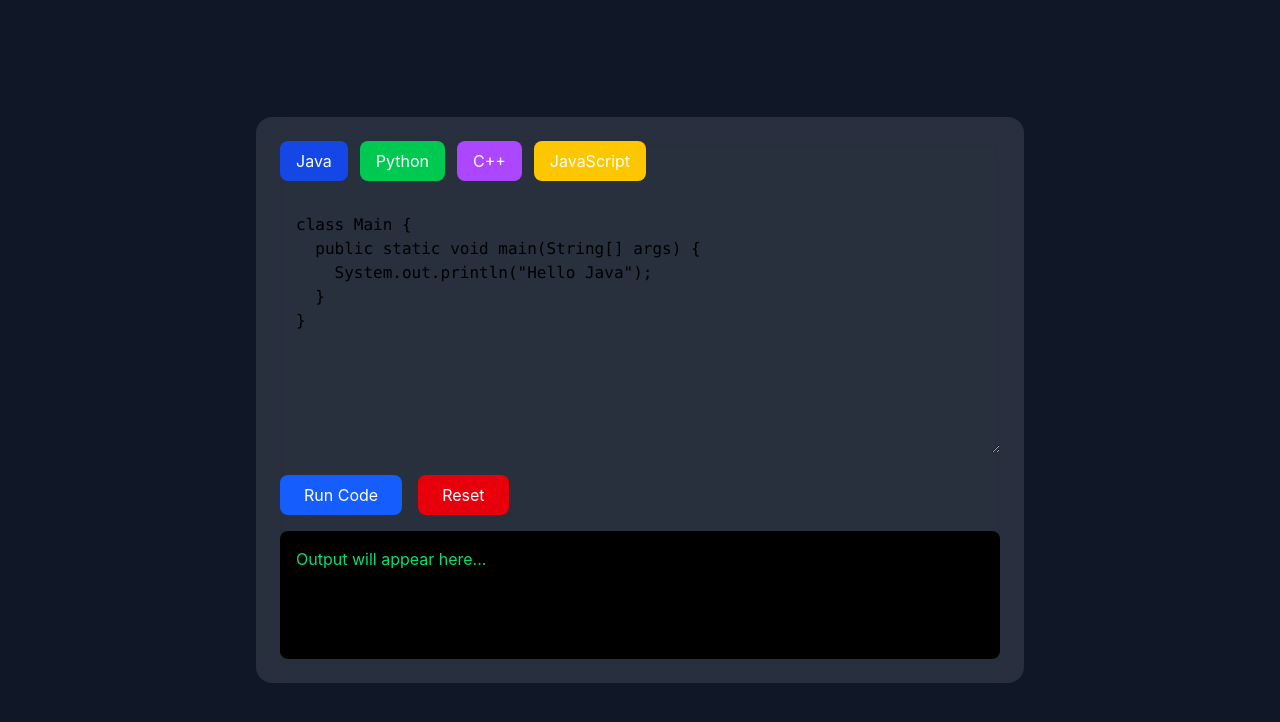
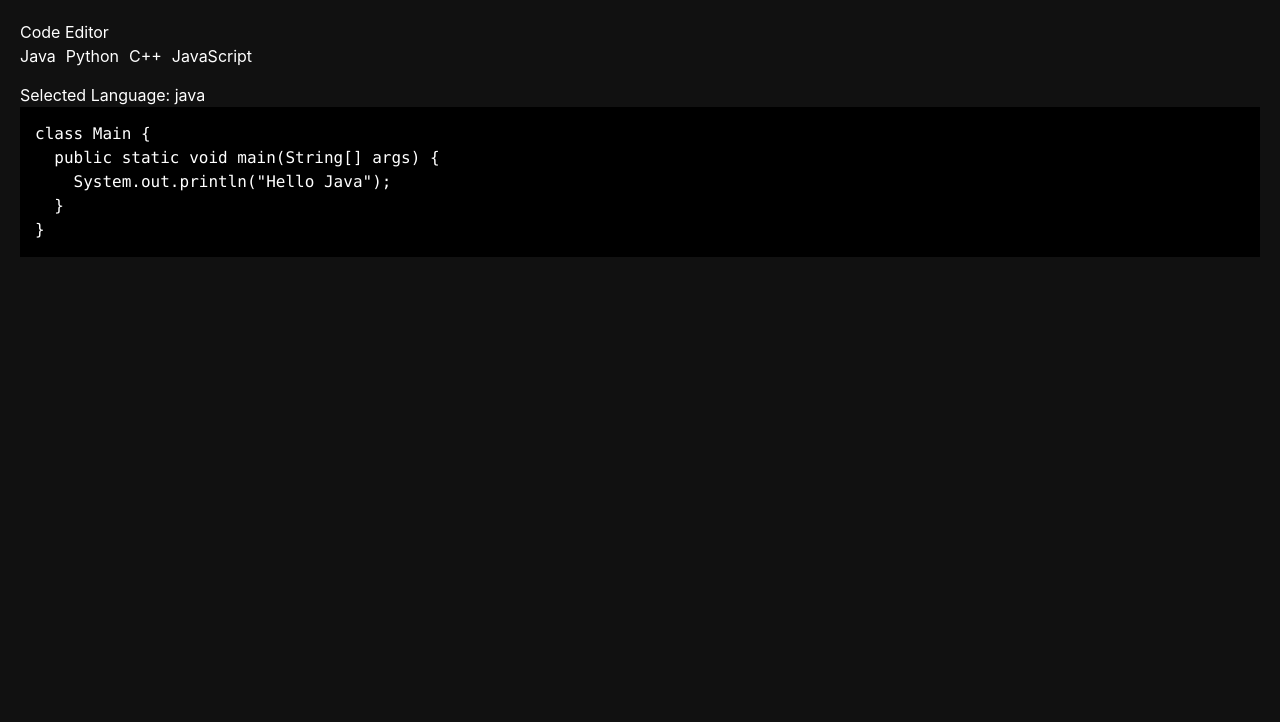
Before and after one commit to gnansiv06/placement-portal, a React (Vite) app: page /code in a window 1280 px wide. Shown: the top 722 px of the page. Built offline with nearby package versions, Linux system fonts and the light colour scheme.

Commit message:
fix Java options in code editor

```diff
--- a/src/pages/CodeEditor.jsx
+++ b/src/pages/CodeEditor.jsx
@@ -1,10 +1,9 @@
 import { useState } from "react";
 
-function CodeEditor() {
+export default function CodeEditor() {
   const [language, setLanguage] = useState("java");
-  const [output, setOutput] = useState("");
 
-  const codeSamples = {
+  const code = {
     java: `class Main {
   public static void main(String[] args) {
     System.out.println("Hello Java");
@@ -18,101 +17,35 @@ int main() {
     cout << "Hello C++";
     return 0;
 }`,
-    javascript: `console.log("Hello JavaScript");`,
+    javascript: `console.log("Hello JavaScript");`
   };
 
-  function handleRun() {
-    if (language === "java") setOutput("Output:\nHello Java");
-    else if (language === "python") setOutput("Output:\nHello Python");
-    else if (language === "cpp") setOutput("Output:\nHello C++");
-    else setOutput("Output:\nHello JavaScript");
-  }
+  return (
+    <div style={{ padding: "20px", background: "#111", color: "white", minHeight: "100vh" }}>
 
-  function handleReset() {
-    setOutput("");
-  }
+      <h2>Code Editor</h2>
 
-  return (
-    <div className="min-h-screen flex flex-col items-center justify-center bg-gray-900 text-white p-6">
+      {/* LANGUAGE BUTTONS */}
+      <div style={{ display: "flex", gap: "10px", marginBottom: "15px" }}>
 
-      <div className="bg-white/10 backdrop-blur-lg p-6 rounded-2xl w-full max-w-3xl">
+        <button onClick={() => setLanguage("java")}>Java</button>
 
-        {/* LANGUAGE BUTTONS (JAVA WILL SHOW ALWAYS) */}
-        <div className="flex gap-3 mb-4 flex-wrap">
+        <button onClick={() => setLanguage("python")}>Python</button>
 
-          <button
-            onClick={() => setLanguage("java")}
-            className={`px-4 py-2 rounded-lg ${
-              language === "java" ? "bg-blue-700" : "bg-blue-500"
-            }`}
-          >
-            Java
-          </button>
+        <button onClick={() => setLanguage("cpp")}>C++</button>
 
-          <button
-            onClick={() => setLanguage("python")}
-            className={`px-4 py-2 rounded-lg ${
-              language === "python" ? "bg-green-700" : "bg-green-500"
-            }`}
-          >
-            Python
-          </button>
-
-          <button
-            onClick={() => setLanguage("cpp")}
-            className={`px-4 py-2 rounded-lg ${
-              language === "cpp" ? "bg-purple-700" : "bg-purple-500"
-            }`}
-          >
-            C++
-          </button>
-
-          <button
-            onClick={() => setLanguage("javascript")}
-            className={`px-4 py-2 rounded-lg ${
-              language === "javascript" ? "bg-yellow-600" : "bg-yellow-400"
-            }`}
-          >
-            JavaScript
-          </button>
-
-        </div>
-
-        {/* CODE BOX */}
-        <textarea
-          value={codeSamples[language]}
-          readOnly
-          className="w-full h-64 p-4 text-black rounded-lg font-mono"
-        />
-
-        {/* ACTION BUTTONS */}
-        <div className="flex gap-4 mt-4">
-
-          <button
-            onClick={handleRun}
-            className="bg-blue-600 px-6 py-2 rounded-lg"
-          >
-            Run Code
-          </button>
-
-          <button
-            onClick={handleReset}
-            className="bg-red-600 px-6 py-2 rounded-lg"
-          >
-            Reset
-          </button>
-
-        </div>
-
-        {/* OUTPUT */}
-        <div className="mt-4 bg-black text-green-400 p-4 rounded-lg h-32 overflow-auto">
-          {output || "Output will appear here..."}
-        </div>
+        <button onClick={() => setLanguage("javascript")}>JavaScript</button>
 
       </div>
+
+      {/* SHOW SELECTED LANGUAGE */}
+      <h3>Selected Language: {language}</h3>
+
+      {/* CODE DISPLAY */}
+      <pre style={{ background: "#000", padding: "15px" }}>
+        {code[language]}
+      </pre>
 
     </div>
   );
 }
-
-export default CodeEditor;
```
